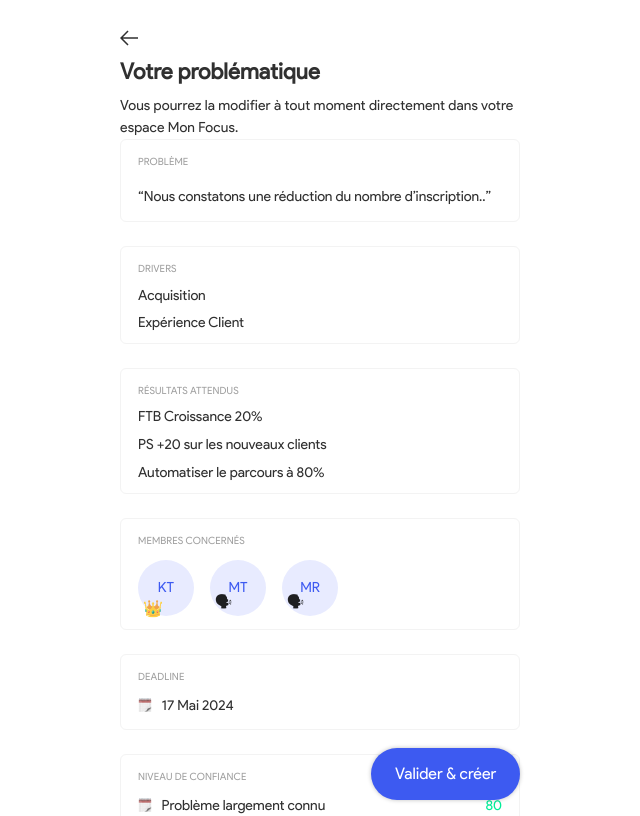
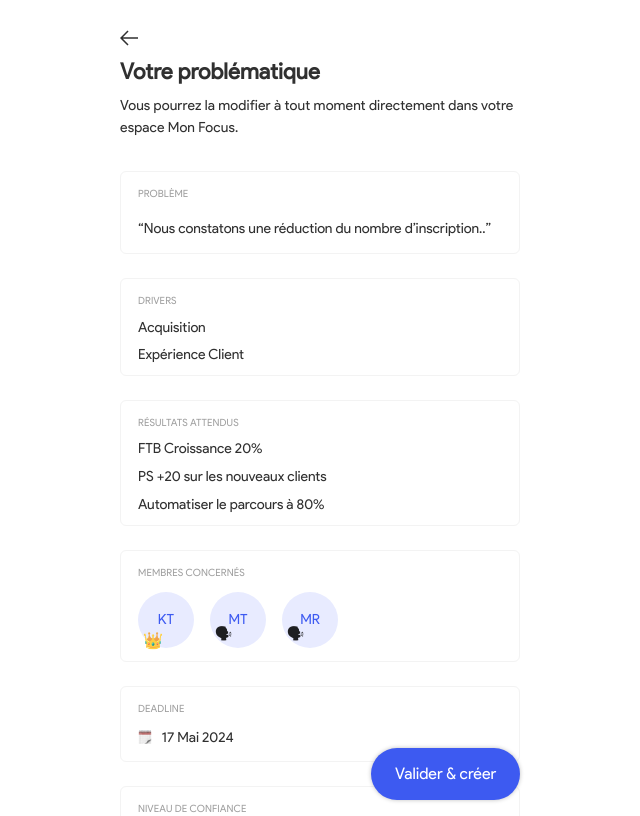
Before and after one commit to tiavina-mika/product-hero-draft, a React (Create React App) app: page / in a window 1280 px wide. Shown: the top 816 px of the page, without its empty margins (320-960 px from the left). Built offline with nearby package versions, Linux system fonts and the light colour scheme.

Commit message:
fix content spacing

```diff
--- a/src/components/layouts/PageLayout.tsx
+++ b/src/components/layouts/PageLayout.tsx
@@ -105,6 +105,7 @@ const PageLayout = ({
           spacing={titleSpacing}
           css={classes.titleContainer(alignment)}
         >
+          {/* actions */}
           <div className="stretchSelf flexRow spaceBetween">
             {onBack && (
               <IconButton onClick={onBack} sx={{ p: 0 }}>
@@ -117,6 +118,7 @@ const PageLayout = ({
               </IconButton>
             )}
           </div>
+          {/* image */}
           {image && (
             <TopIcon
               alignment={alignment}
@@ -124,6 +126,7 @@ const PageLayout = ({
               css={imageContainerClassName}
             />
           )}
+          {/* title & description */}
           <Stack
             className="stretchSelf flexColumn positionRelative"
             spacing={textSpacing}
@@ -154,6 +157,7 @@ const PageLayout = ({
             {withHeaderDivider && <div css={classes.divider} />}
           </Stack>
         </Stack>
+        {/* content */}
         {children && (
           <div className={cx("flex1 stretchSelf flexColumn", className)}>
             {children}
--- a/src/containers/myFocus/problematic/ProbllematicSummary.tsx
+++ b/src/containers/myFocus/problematic/ProbllematicSummary.tsx
@@ -54,9 +54,12 @@ const classes = {
     bottom: 0,
     left: "100%"
   },
-  pageContent: css({
+  root: css({
     paddingBottom: 24
-  })
+  }),
+  content: {
+    marginTop: 32
+  }
 };
 const ProbllematicSummary = () => {
   const handleBack = () => {
@@ -74,7 +77,8 @@ const ProbllematicSummary = () => {
       title="Votre problématique"
       description="Vous pourrez la modifier à tout moment directement dans votre espace Mon Focus."
       rootClassName="positionRelative"
-      contentClassName={classes.pageContent}
+      contentClassName={classes.root}
+      css={classes.content}
       textSpacing={1}
       titleSpacing={1.5}
       onBack={handleBack}
```
